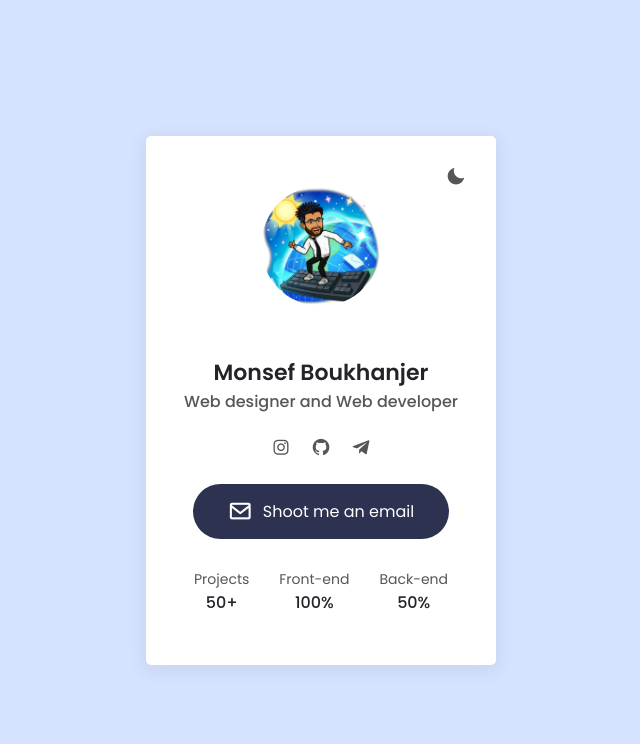
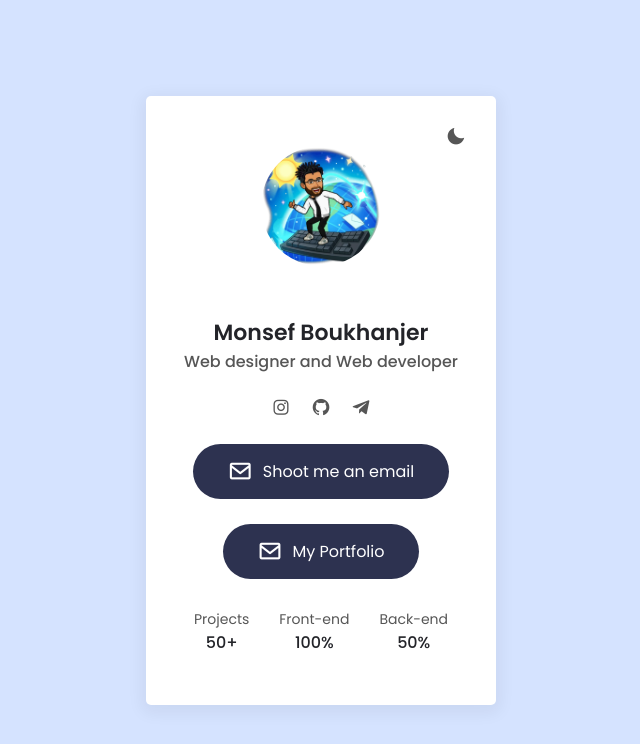
Before and after one commit to mbkers04/monse-f, a plain HTML site: page index.html in a window 1280 px wide. Shown: the whole page, without its empty margins (319-959 px from the left). Drawn offline with nearby package versions, Linux system fonts and the light colour scheme.

Commit message:
Add files via upload

```diff
--- a/index.html
+++ b/index.html
@@ -47,6 +47,10 @@
                 <a href="mailto:monsefboukhanjer@gmail.com" class="card__button">
                     <i class='bx bx-envelope'></i>Shoot me an email
                 </a>
+                <br><br>
+                <a href="https://mbkers04.github.io/MONSEF0/" class="card__button">
+                    <i class='bx bx-envelope'></i>My Portfolio
+                </a>
             </div>
             <div class="card__footer">
                 <div class="card__data">
```
Also changed, not shown: ALL/js/script.js (line endings or trailing spaces).
